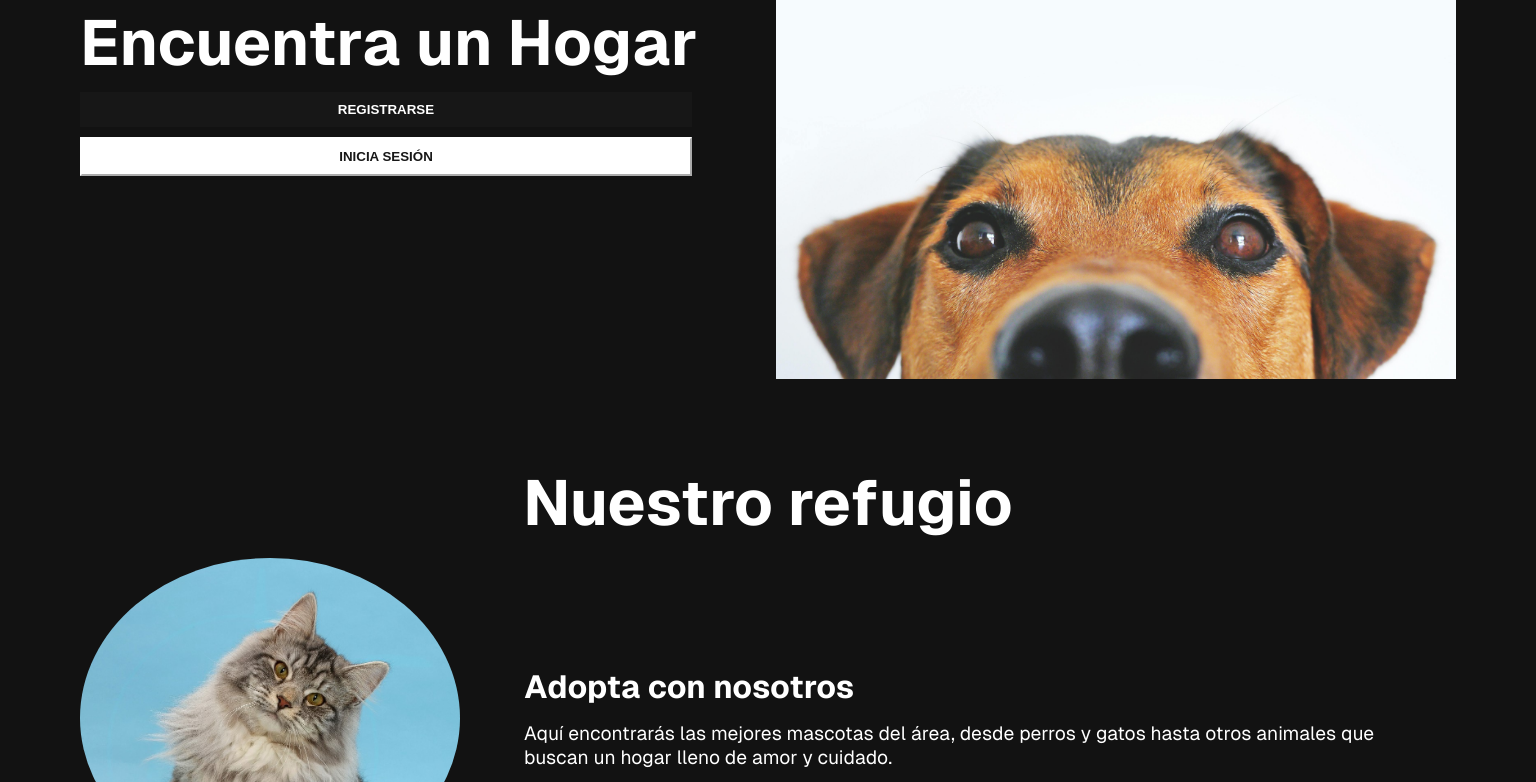
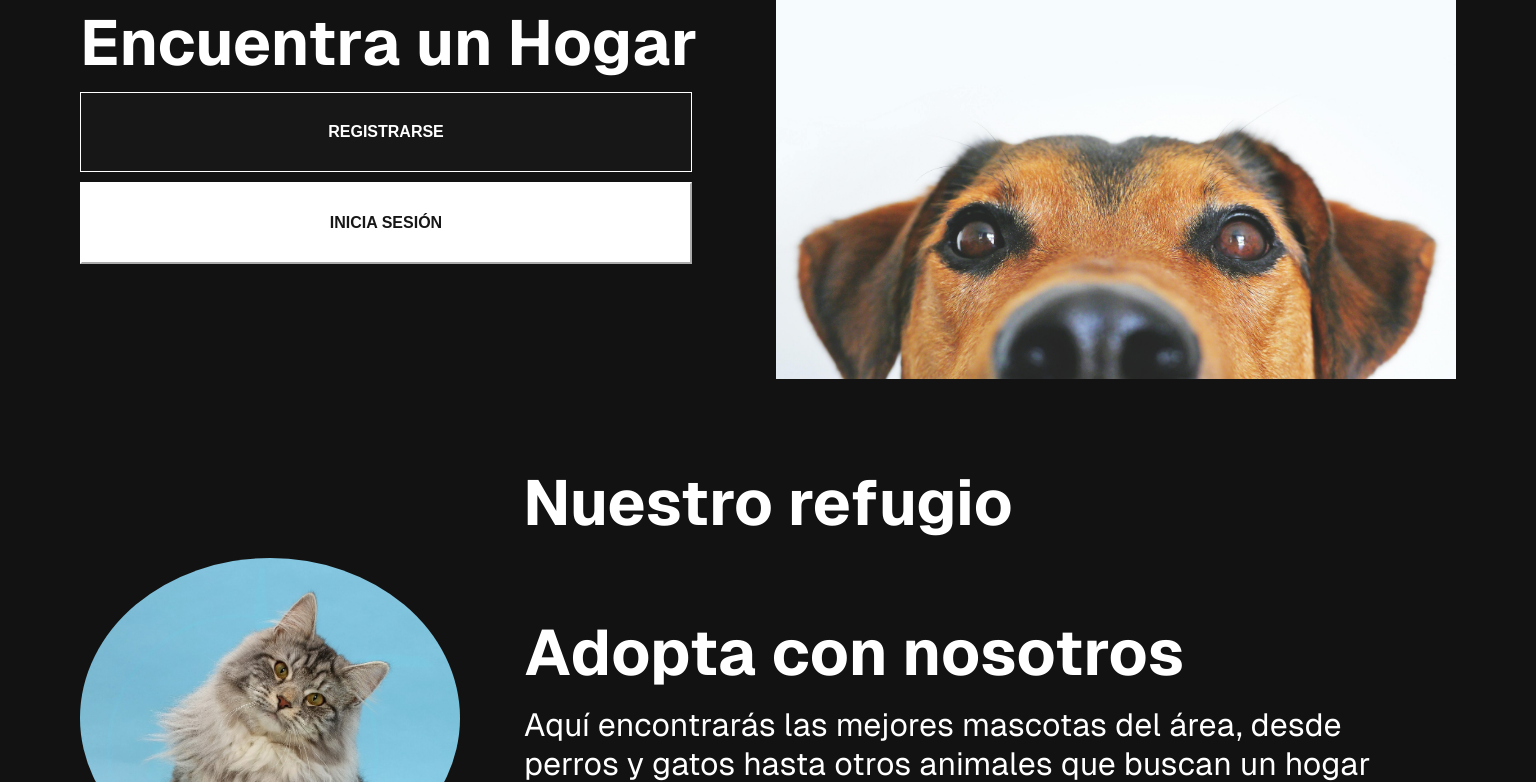
Before and after one commit to No-Country-simulation/c21-71-n-node-react, a Next.js app in the folder apps/next-app/: page / in a window 1536 px wide. Shown: the part 242-1024 px from the top of the page. Built offline with nearby package versions, Linux system fonts and the light colour scheme.

Commit message:
Landing styles fixes

```diff
--- a/apps/next-app/src/app/globals.css
+++ b/apps/next-app/src/app/globals.css
@@ -5,7 +5,7 @@
 @media (prefers-color-scheme: dark) {
   :root {
     --background: #0a0a0a;
-    --foreground: #ededed;
+    --foreground: #ffffff;
   }
 }
 
--- a/apps/next-app/src/components/Landing/landing.module.css
+++ b/apps/next-app/src/components/Landing/landing.module.css
@@ -11,12 +11,13 @@
   width: 100%;
   padding: 10px;
   text-transform: uppercase;
+  cursor: pointer;
 }
 
 .sign_up {
   background: var(--foreground);
+  border: 1px solid var(--background);
   color: var(--background);
-  border: none;
 }
 
 .log_in {
@@ -73,7 +74,28 @@
   }
 }
 
-@media (max-width: 600px) {
+@media (min-width: 1536px) {
+  .sign_up,
+  .log_in {
+    padding: 30px;
+    font-size: 1rem;
+  }
+
+  .info h4,
+  .info h2 {
+    font-size: 4rem;
+  }
+
+  .info span {
+    font-size: 2rem;
+  }
+
+  .column li {
+    font-size: 1.5rem;
+  }
+}
+
+@media (max-width: 900px) {
   .container img {
     width: -webkit-fill-available;
     height: auto;
```
